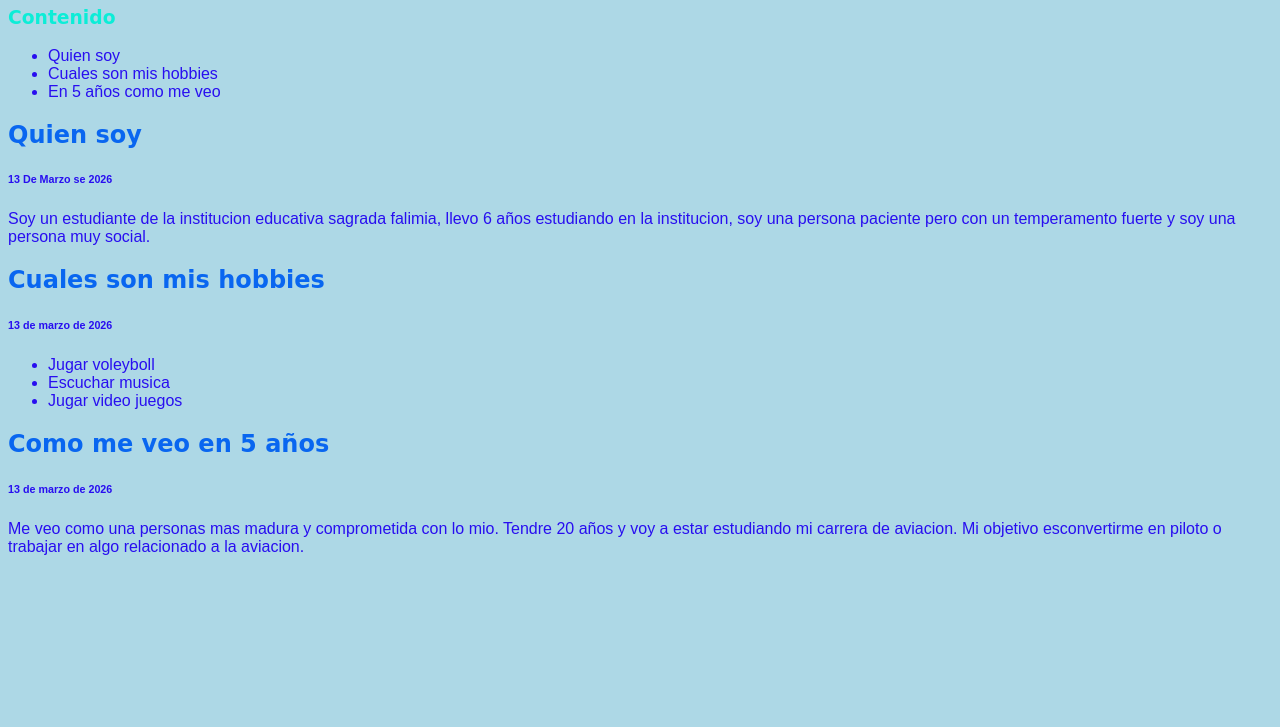
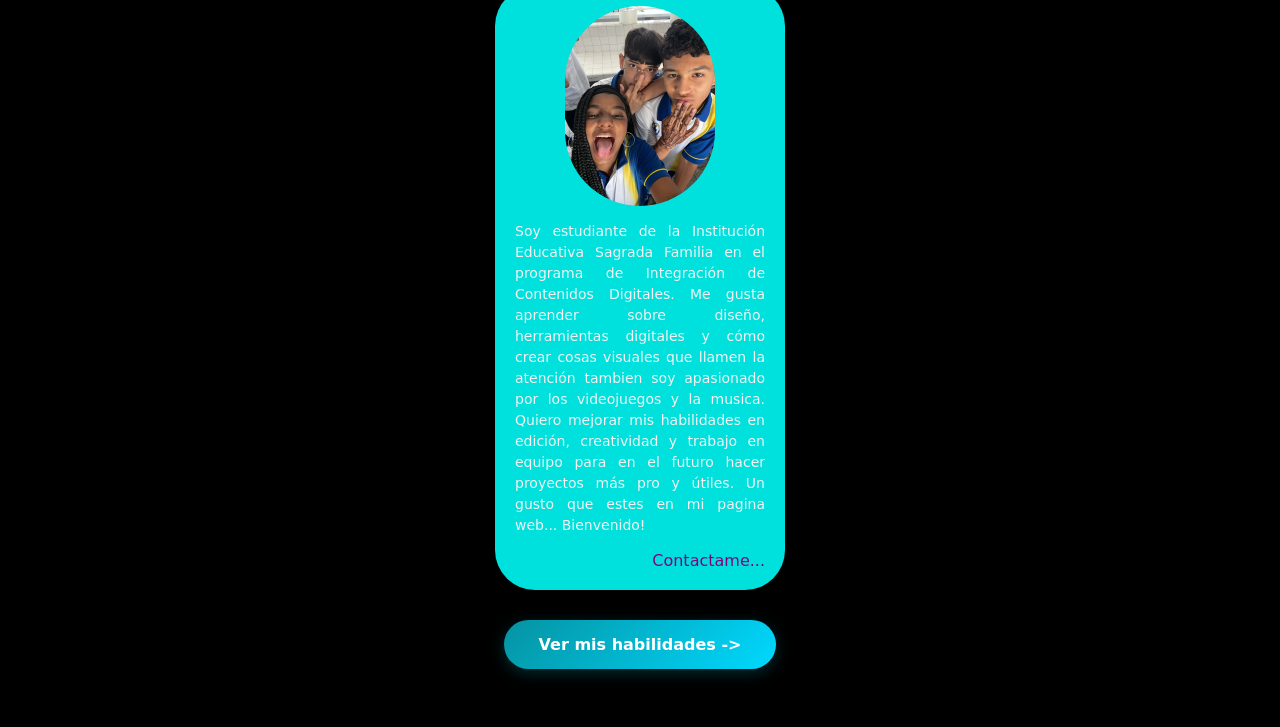
Before and after one commit to Juanchoxz/Portafolio, a plain HTML site: page index.html in a window 1280 px wide. Shown: the part 73-800 px from the top of the page. Drawn offline with Linux system fonts and the light colour scheme.

Commit message:
Add files via upload

```diff
--- a/index.html
+++ b/index.html
@@ -1,68 +1,22 @@
 <!DOCTYPE html>
-<html>
-    <head>
-        <meta charset="utf-8">
-        <title>Proyecto: Blog</title>
-    </head>
-    <style>
-        body {
-            font-family: sans-serif;
-            color: rgb(40, 14, 240);
+<html lang="es">
+<head>
+    <meta charset="UTF-8">
+    <meta name="viewport" content="width=device-width, initial-scale=1.0">
+    <title>Tarjeta de presentacion</title>
+    <link rel="stylesheet" href="style.css">
+</head>
+<body>
+    <div class="contenedor">
+        <div class="tarjeta">
+            <img src="Foto.jpeg"alt="Juan Esteban Rodriguez">
+            <p>
+                Soy estudiante de la Institución Educativa Sagrada Familia en el programa de Integración de Contenidos Digitales. Me gusta aprender sobre diseño, herramientas digitales y cómo crear cosas visuales que llamen la atención tambien soy apasionado por los videojuegos y la musica. Quiero mejorar mis habilidades en edición, creatividad y trabajo en equipo para en el futuro hacer proyectos más pro y útiles. Un gusto que estes en mi pagina web... Bienvenido!
+            </p>
+            <a href="mailto:>romaju@sagradafamiliapalmira.edu.co">Contactame...</a>
+        </div>
+        <a href="habilidades.html" class="btn-ver-mas">Ver mis habilidades -> </a>
 
-             }
-             h1 {
-                 font-family: fantasy;
-                 color: rgb(28, 25, 26);
-
-             }
-
-             h2 {
-                 font-family: cursive;
-                 color: rgb(9, 102, 240);
-             }
-
-             h3 {
-                 font-family: cursive;
-                 color:rgb(12, 237, 215);
-             }
-    </style>
-
-    <body>
-
-
-
-        <h1> Blog de Juan</h1>
-
-        <h3>Contenido</h3>
-        <ul>
-            <li>Quien soy</li>
-             <li>Cuales son mis hobbies</li>
-              <li>En 5 años como me veo</li>
-        </ul>
-
-        <h2>Quien soy</h2>
-        <h6>13 De Marzo se 2026</h6>
-
-        <p>Soy un estudiante de la institucion educativa sagrada falimia, llevo 6 años estudiando en la institucion, soy una persona paciente pero con un temperamento fuerte y soy una persona muy social.
-        </p>
-        <h2>Cuales son mis hobbies</h2>
-        <h6>13 de marzo de 2026</h6>
-        <ul>
-           <li> Jugar voleyboll</li>
-           <li> Escuchar musica</li>
-           <li> Jugar video juegos</li>
-
-        </ul>
-
-        <h2>Como me veo en 5 años</h2>
-        <h6>13 de marzo de 2026</h6>
-
-        <p> Me veo como una personas mas madura y comprometida con lo mio. Tendre 20 años  y voy a estar estudiando mi carrera de aviacion. Mi objetivo esconvertirme en piloto o trabajar en algo relacionado a la aviacion. </p>
-
-        <body style="background-color: lightblue;">
-
+    </div>
 </body>
-
-
-    </body>
 </html>
--- /dev/null
+++ b/style.css
@@ -0,0 +1,93 @@
+* {
+    padding: 0;
+    margin: 0;
+}
+
+body {
+    background-color: rgb(0, 0, 0);
+    display: flex;
+    justify-content: center;
+    align-items: center;
+    min-height: 100vh;
+    font-family: cursive;
+}
+
+/* Contenedor de pagina */
+.contenedor {
+    display: flex;
+    flex-direction: column;
+    align-items: center;
+    gap: 30px;
+    padding: 20px;
+}
+
+/* Tarjeta de presentacion */
+.tarjeta {
+    background-color: rgba(0, 255, 251, 0.881);
+    width: 250px;
+    border-radius: 40px;
+    display: flex;
+    flex-direction: column;
+    padding: 20px;
+    justify-content: space-around;
+    gap: 15px;
+}
+
+img {
+    width: 150px;
+    align-self: center;
+    border-radius: 76px;
+}
+
+h1 {
+    font-size: 20px;
+    text-align: center;
+    color: aquamarine;
+}
+
+p {
+    font-size: 14px;
+    text-align: justify;
+    color: rgb(242, 242, 242);
+    line-height: 1.5;
+}
+
+a {
+    color: purple;
+    text-align: right;
+    text-decoration: none;
+    transition: color 0.3s;
+
+}
+
+a:hover {
+    color: brown;
+}
+
+/* Boton "Ver mas" */
+.btn-ver-mas {
+    display:inline-block;
+    padding: 15px 35px;
+
+
+    background: linear-gradient(135deg, #0593a2, #00d9ff );
+    color: white;
+
+    text-decoration: none;
+
+    border-radius: 30px;
+    font-weight: bold;
+    font-size: 16px;
+    text-align: center;
+
+  transition: all 0.3s ease;
+
+  box-shadow: 0 4px 15px rgba(5,147, 162, 0.3);
+
+}
+
+.btn-ver-mas:hover {
+    transform: translateY(-3px);
+    box-shadow: 0 8px 25px  rgba(5, 147, 162, 0.5);
+    background: linear-gradient(135deg, #00d9ff, #0593a2);
+}
```
Also changed, not shown: holamundo.html (added, +12 -0 lines), Foto.jpeg (added).
